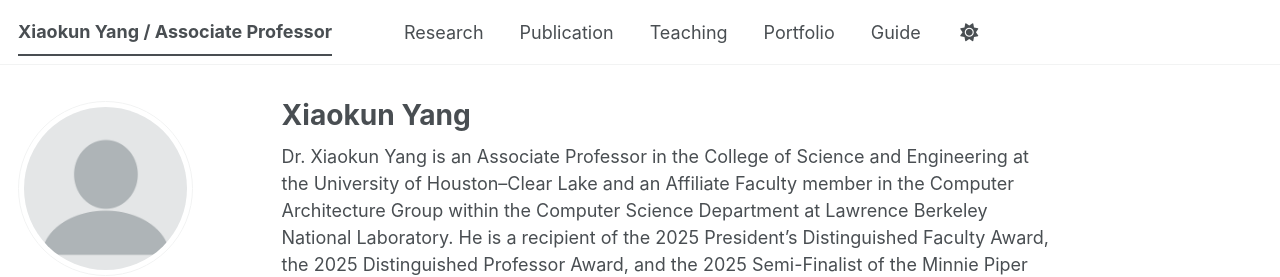
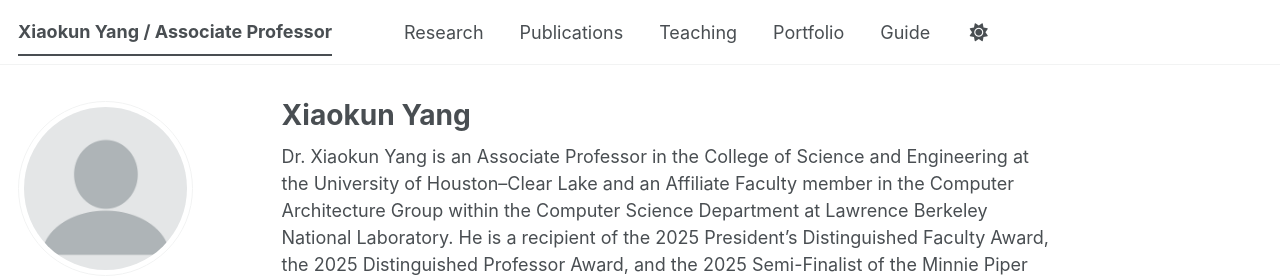
Before and after one commit to bobbieyang/bobbieyang.github.io, a Jekyll site: the page built from _pages/about.md, in a window 1280 px wide. Shown: the top 277 px of the page. Built offline with Jekyll 4.4.1, drawn with Linux system fonts in a browser that asks for light colours; some web fonts are replaced; a script bundle is joined from its source files by our own code; library files that are not in the unit come from our copies.

Commit message:
Update navigation.yml

```diff
--- a/_data/navigation.yml
+++ b/_data/navigation.yml
@@ -11,8 +11,8 @@ main:
   - title: "Research"
     url: /research/
 
-  - title: "Publication"
-    url: /publication/
+  - title: "Publications"
+    url: /publications/
 
   - title: "Teaching"
     url: /teaching/
```
